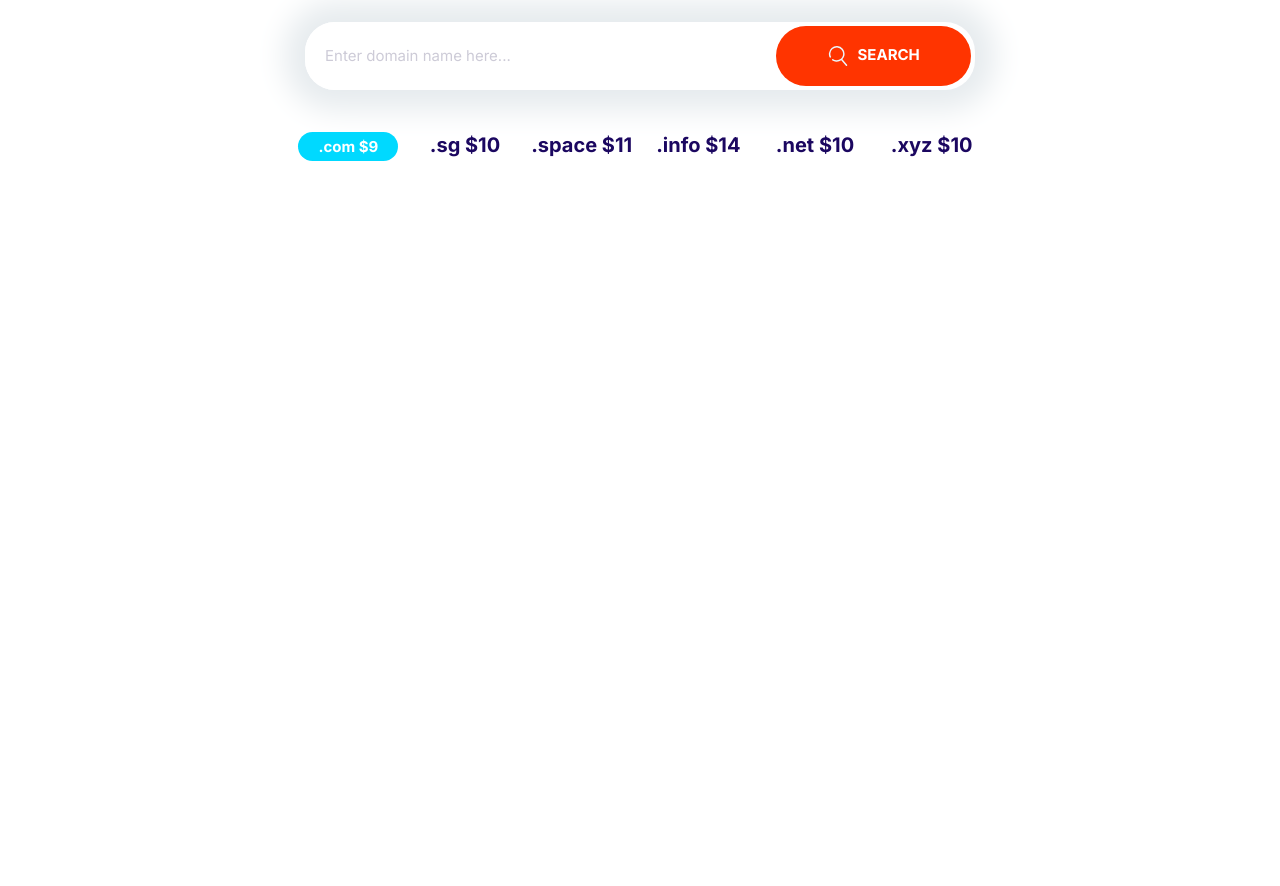
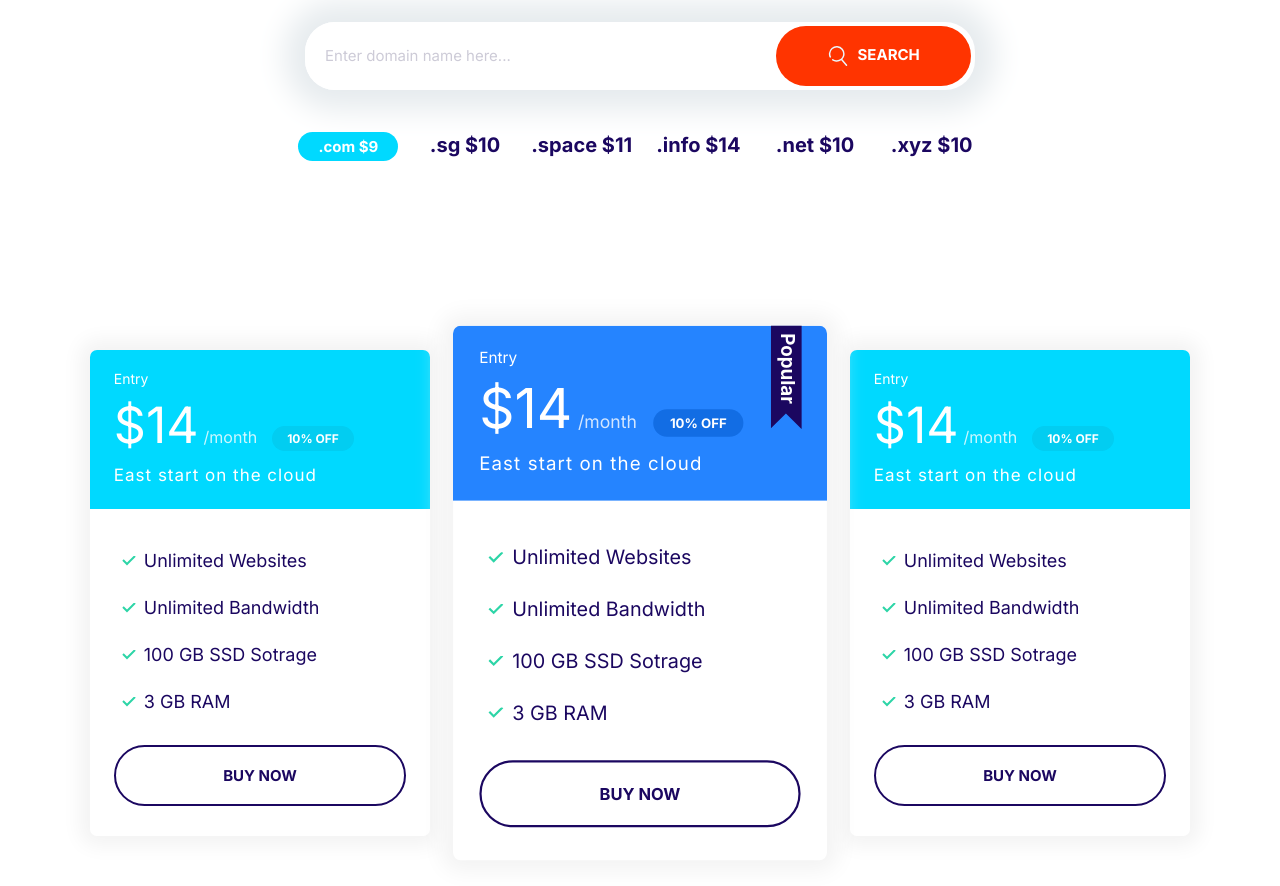
Before and after one commit to dlamontsr/mosh, a plain HTML site: page index.html in a window 1280 px wide. Shown: the part 961-1847 px from the top of the page. Before the commit the page ends 1261 px from the top, so only its background shows below. Drawn offline with Linux system fonts and the light colour scheme.

Commit message:
Added the block-plans component.

```diff
--- a/index.html
+++ b/index.html
@@ -81,6 +81,71 @@
         <li>.xyz $10</li>
       </ul>
     </section>
+    <section class="block container block-plans">
+      <div class="grid grid--1x3">
+        <div class="plan">
+          <div class="card card--secondary">
+            <header class="card__header">
+              <h3 class="plan__name">Entry</h3>
+              <span class="plan__price">$14</span>
+              <span class="plan__billing-cycle">/month</span>
+              <span class="badge badge--secondary badge--small">10% OFF</span>
+              <span class="plan__description">East start on the cloud</span>
+            </header>
+            <div class="card__body">
+              <ul class="list list--tick">
+                <li class="list__item">Unlimited Websites</li>
+                <li class="list__item">Unlimited Bandwidth</li>
+                <li class="list__item">100 GB SSD Sotrage</li>
+                <li class="list__item">3 GB RAM</li>
+              </ul>
+              <button class="btn btn--outline btn--block">Buy Now</button>
+            </div>
+          </div>
+        </div>
+        <div class="plan plan--popular">
+          <div class="card card--primary">
+            <header class="card__header">
+              <h3 class="plan__name">Entry</h3>
+              <span class="plan__price">$14</span>
+              <span class="plan__billing-cycle">/month</span>
+              <span class="badge badge--primary badge--small">10% OFF</span>
+              <span class="plan__description">East start on the cloud</span>
+            </header>
+            <div class="card__body">
+              <ul class="list list--tick">
+                <li class="list__item">Unlimited Websites</li>
+                <li class="list__item">Unlimited Bandwidth</li>
+                <li class="list__item">100 GB SSD Sotrage</li>
+                <li class="list__item">3 GB RAM</li>
+              </ul>
+              <button class="btn btn--outline btn--block">Buy Now</button>
+            </div>
+          </div>
+        </div>
+        <div class="plan">
+          <div class="card card--secondary">
+            <header class="card__header">
+              <h3 class="plan__name">Entry</h3>
+              <span class="plan__price">$14</span>
+              <span class="plan__billing-cycle">/month</span>
+              <span class="badge badge--secondary badge--small">10% OFF</span>
+              <span class="plan__description">East start on the cloud</span>
+            </header>
+            <div class="card__body">
+              <ul class="list list--tick">
+                <li class="list__item">Unlimited Websites</li>
+                <li class="list__item">Unlimited Bandwidth</li>
+                <li class="list__item">100 GB SSD Sotrage</li>
+                <li class="list__item">3 GB RAM</li>
+              </ul>
+              <button class="btn btn--outline btn--block">Buy Now</button>
+            </div>
+          </div>
+        </div>
+      </div>
+    </section>
+
     <script src="/js/main.js"></script>
   </body>
 </html>
```
